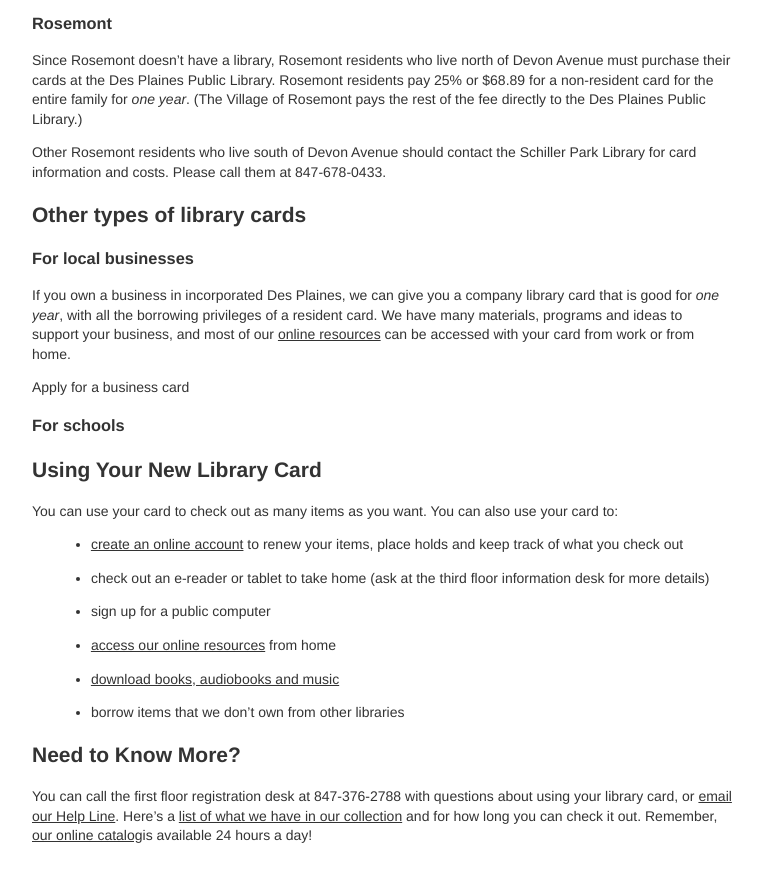
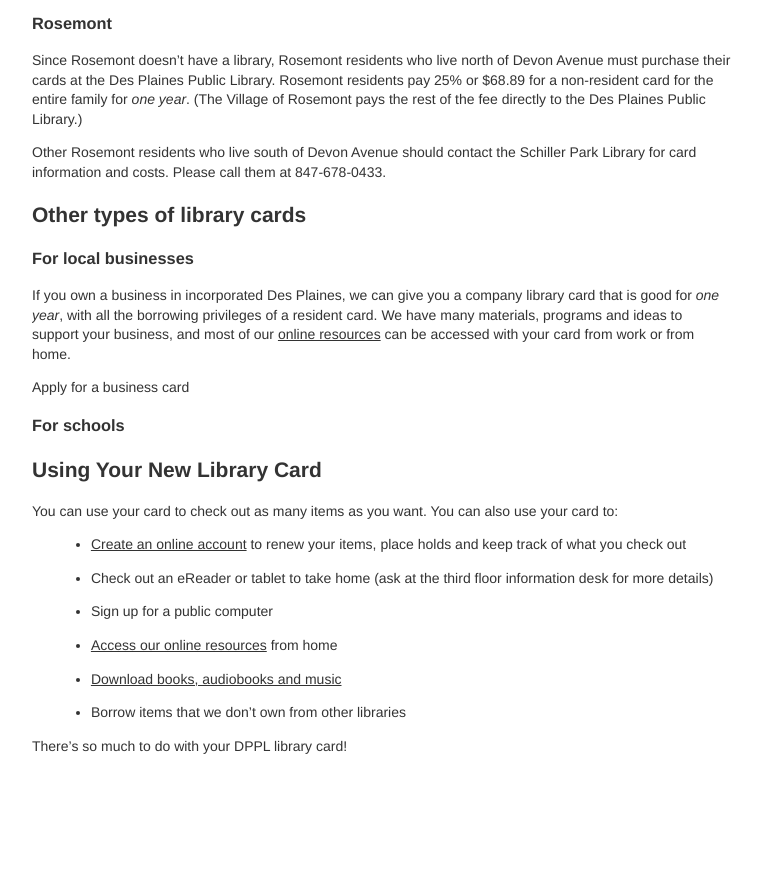
Before and after one commit to dpplweb/dppl-content, a Jekyll site: the page built from _posts/roberta/0601-01-01-get-a-library-card.md, in a window 1280 px wide and 900 px high, scrolled down 657 px. Shown: the top 882 px of the window, without its empty margins (258-1020 px from the left). Built offline with Jekyll 4.4.1, drawn with Linux system fonts in a browser that asks for light colours; Markdown is read by kramdown in place of the engine named in the settings; after the commit the page ends 1467 px from its top, so only the background shows below that.

Commit message:
Updated 0601-01-01-get-a-library-card.md

```diff
--- a/_posts/roberta/0601-01-01-get-a-library-card.md
+++ b/_posts/roberta/0601-01-01-get-a-library-card.md
@@ -54,18 +54,16 @@ Apply for a business card
 
 You can use your card to check out as many items as you want. You can also use your card to:
 
-- [create an online account](link to MyCatalog) to renew your items, place holds and keep track of what you check out
+- [Create an online account](link to MyCatalog) to renew your items, place holds and keep track of what you check out
 
-- check out an e-reader or tablet to take home (ask at the third floor information desk for more details)
+- Check out an eReader or tablet to take home (ask at the third floor information desk for more details)
 
-- sign up for a public computer
+- Sign up for a public computer
 
-- [access our online resources](link to dbases by subject) from home
+- [Access our online resources](link to dbases by subject) from home
 
-- [download books, audiobooks and music](link to eDPPL)
+- [Download books, audiobooks and music](link to eDPPL)
 
-- borrow items that we don't own from other libraries
+- Borrow items that we don't own from other libraries
 
-##Need to Know More?
-
-You can call the first floor registration desk at 847-376-2788 with questions about using your library card, or [email our Help Line](help email or contact page). Here's a [list of what we have in our collection](link to loan policies) and for how long you can check it out. Remember, [our online catalog](link to MyCatalog)is available 24 hours a day!
+There's so much to do with your DPPL library card!
```
